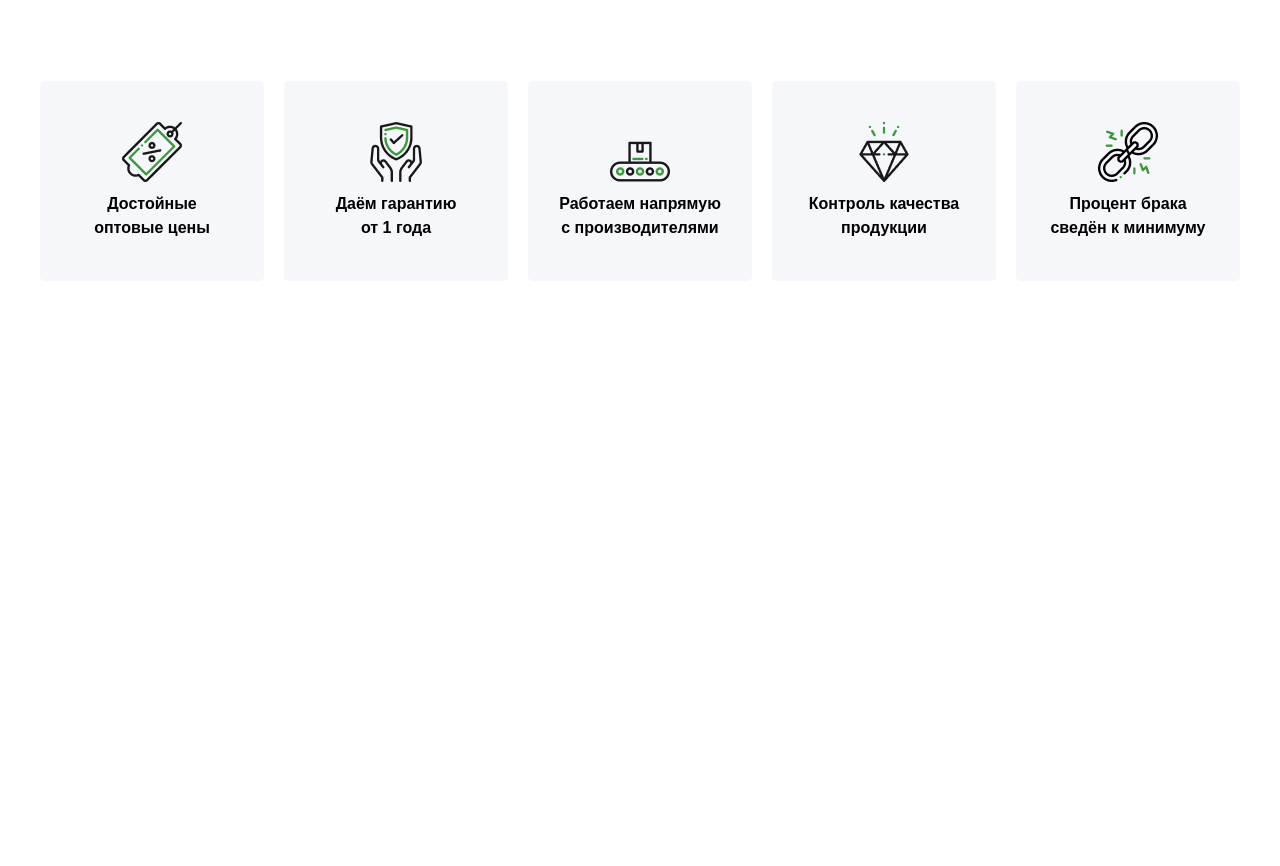
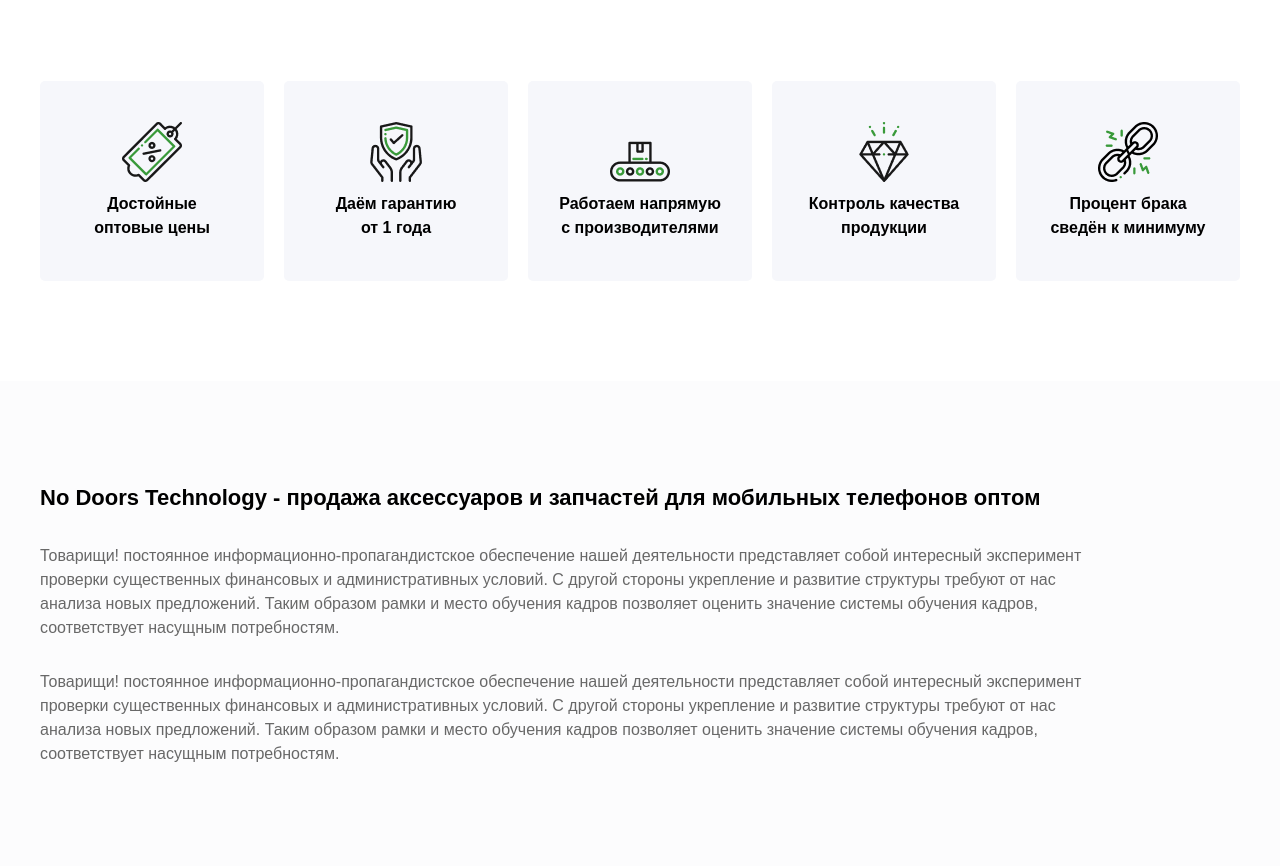
Before and after one commit to Faridun-07/Group-project-4, a website: page index.html in a window 1280 px wide. Shown: the part 2141-3007 px from the top of the page. Before the commit the page ends 2522 px from the top, so only its background shows below. Drawn offline with nearby package versions, Linux system fonts and the light colour scheme; files that its build step writes are made by us from their sources.

Commit message:
Add section 5

```diff
--- a/index.html
+++ b/index.html
@@ -245,6 +245,14 @@
 сведён к минимуму</h1>
         </article>
     </section>
+
+    <div class="bg-[#FCFCFD]">
+        <section class="max-w-300 m-auto flex flex-col gap-[30px] p-[50px_15px] lg:p-[100px_0]">
+            <h1 class="text-[22px] font-semibold">No Doors Technology - продажа аксессуаров и запчастей для мобильных телефонов оптом</h1>
+            <p class="text-[#686868] lg:w-[1050px]">Товарищи! постоянное информационно-пропагандистское обеспечение нашей деятельности представляет собой интересный эксперимент проверки существенных финансовых и административных условий. С другой стороны укрепление и развитие структуры требуют от нас анализа новых предложений. Таким образом рамки и место обучения кадров позволяет оценить значение системы обучения кадров, соответствует насущным потребностям. </p>
+            <p class="text-[#686868] lg:w-[1050px]">Товарищи! постоянное информационно-пропагандистское обеспечение нашей деятельности представляет собой интересный эксперимент проверки существенных финансовых и административных условий. С другой стороны укрепление и развитие структуры требуют от нас анализа новых предложений. Таким образом рамки и место обучения кадров позволяет оценить значение системы обучения кадров, соответствует насущным потребностям. </p>
+        </section>
+    </div>
    </main>
    <footer></footer>
 </body>
```
